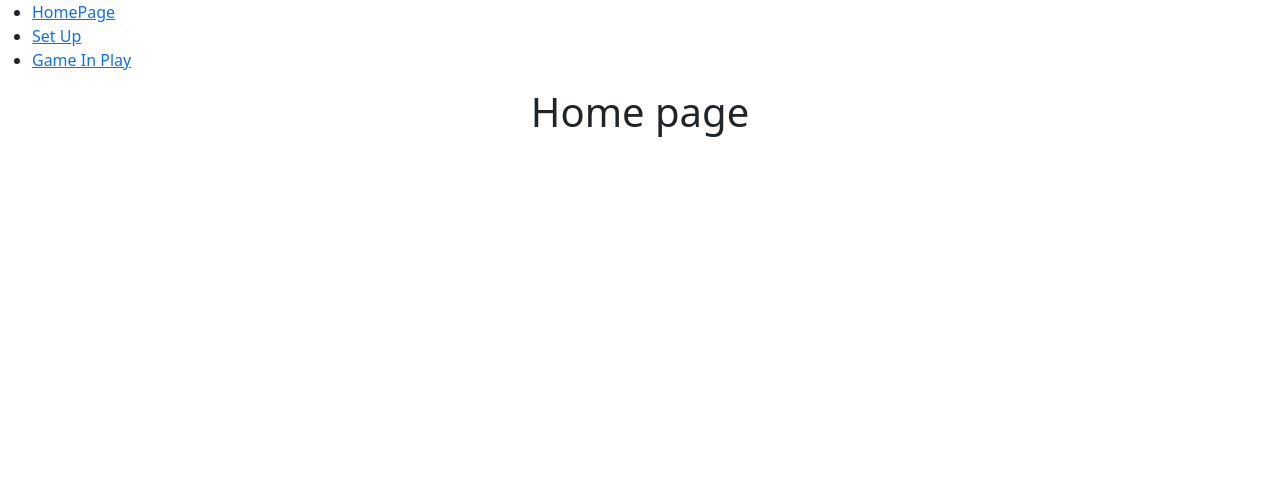
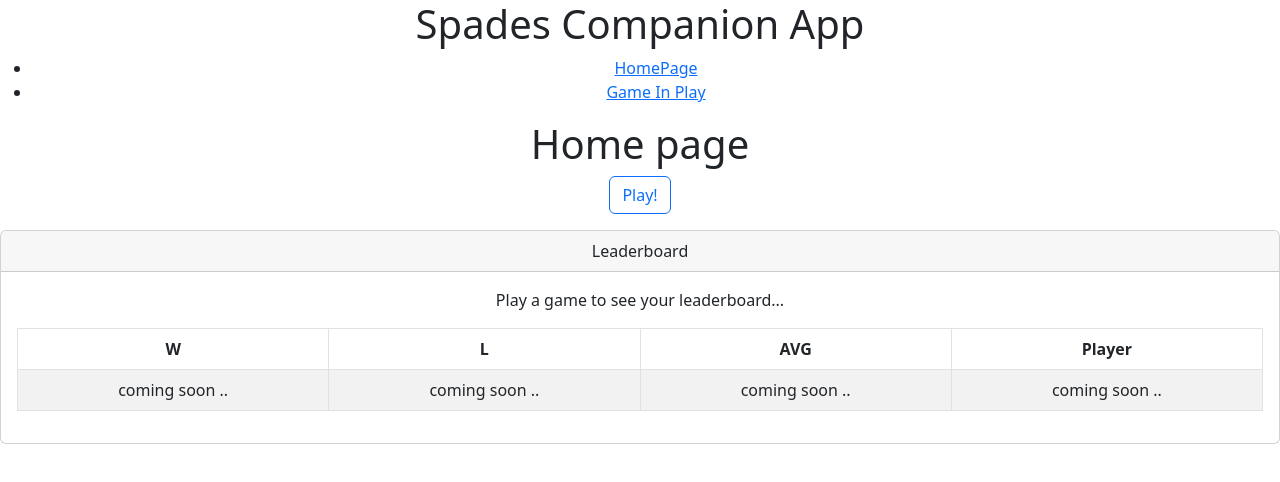
Before and after one commit to Rashad-636/tca-spades, a React (Create React App) app: page / in a window 1280 px wide. Shown: the top 482 px of the page. Built offline with nearby package versions, Linux system fonts and the light colour scheme.

Commit message:
Skeleton for leaderboard complete
Changed browserRouter to HashRouter

```diff
--- a/src/App.js
+++ b/src/App.js
@@ -1,23 +1,29 @@
 import 'bootstrap/dist/css/bootstrap.min.css';
 import './App.css';
 import { Homepage, Setup, GameInPlay } from "./pages";
-import { BrowserRouter, Routes, Route } from "react-router-dom";
+import { HashRouter, Routes, Route } from "react-router-dom";
 import { NavBar } from './NavBar';
+import { useState } from 'react';
 
 
-export const App = () => {
+
+const App = () => {
+
   return (
-    <BrowserRouter>
+    <div className="App">
+        <h1>Spades Companion App</h1>
+    <HashRouter>
       <NavBar />
-
-      <div className="App">
         <Routes>
-          <Route path="/" element={ <Homepage />} />
+          <Route
+            path="/"
+            element={ <Homepage />} />
           <Route path="/Setup" element={ <Setup />} />
           <Route path="/GameInPlay" element={ <GameInPlay />} />
         </Routes>
+        </HashRouter>
       </div>
-    </BrowserRouter>
+
   );
 };
 
--- a/src/NavBar.js
+++ b/src/NavBar.js
@@ -7,9 +7,6 @@ export const NavBar = () => {
                 <Link to="/">HomePage</Link>
             </li>
             <li>
-                <Link to="/Setup">Set Up</Link>
-            </li>
-            <li>
                 <Link to="/GameInPlay">Game In Play</Link>
             </li>
         </ul>
--- a/src/pages/HomePage.js
+++ b/src/pages/HomePage.js
@@ -1,5 +1,49 @@
-export const Homepage = () => (
-    <>
-    <h1>Home page</h1>
-    </>
-);
+import Button from 'react-bootstrap/Button';
+import Card from 'react-bootstrap/Card';
+import { useNavigate } from 'react-router-dom';
+import Table from 'react-bootstrap/Table';
+
+export const Homepage = () =>{
+
+    const nav = useNavigate();
+
+    return (
+        <>
+
+        <h1>Home page</h1>
+        <Button
+            variant="outline-primary"
+            onClick={() => nav("/setup")}
+            > Play! </Button>
+            <Card
+                className="mt-3 overflow-hidden"
+            >
+                <Card.Header>
+                Leaderboard
+                </Card.Header>
+                <Card.Body>
+                        <p>Play a game to see your leaderboard...</p>
+                        <Table striped bordered>
+                            <thead>
+                                <tr>
+                                    <th>W</th>
+                                    <th>L</th>
+                                    <th>AVG</th>
+                                    <th>Player</th>
+                                </tr>
+                            </thead>
+                            <tbody>
+                                <tr>
+                                    <td>coming soon ..</td>
+                                    <td>coming soon ..</td>
+                                    <td>coming soon ..</td>
+                                    <td>coming soon ..</td>
+                                 </tr>
+                            </tbody>
+                        </Table>
+
+                </Card.Body>
+            </Card>
+        </>
+    );
+};
```
